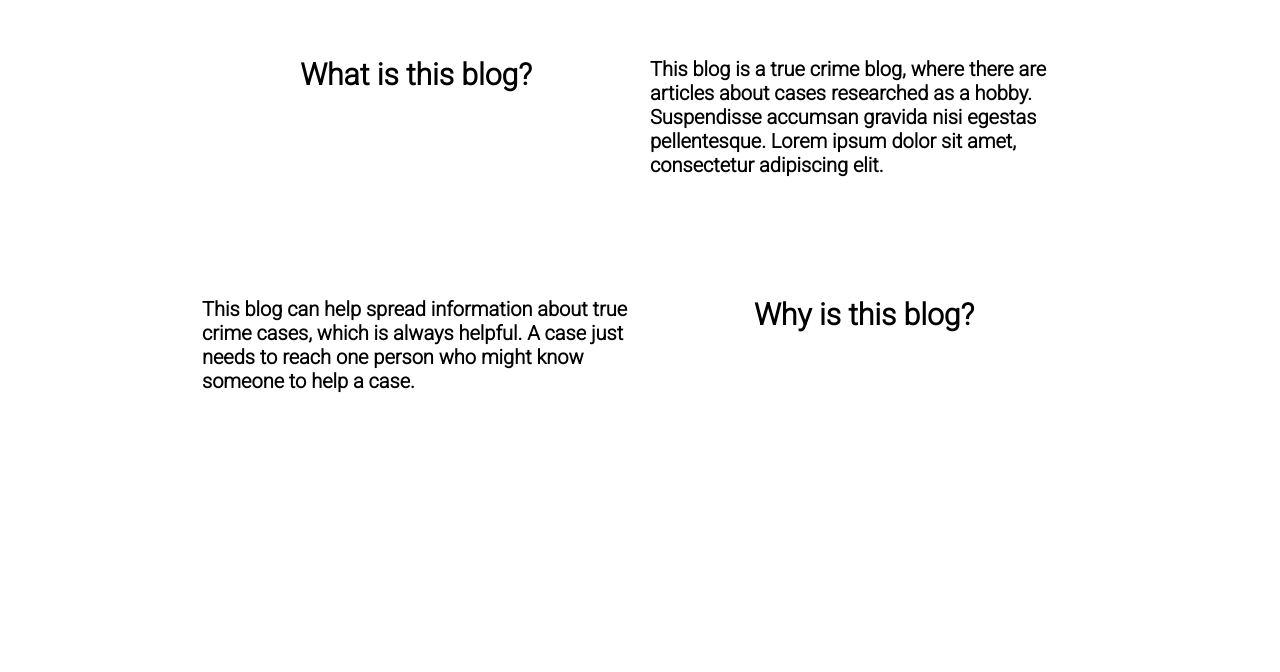
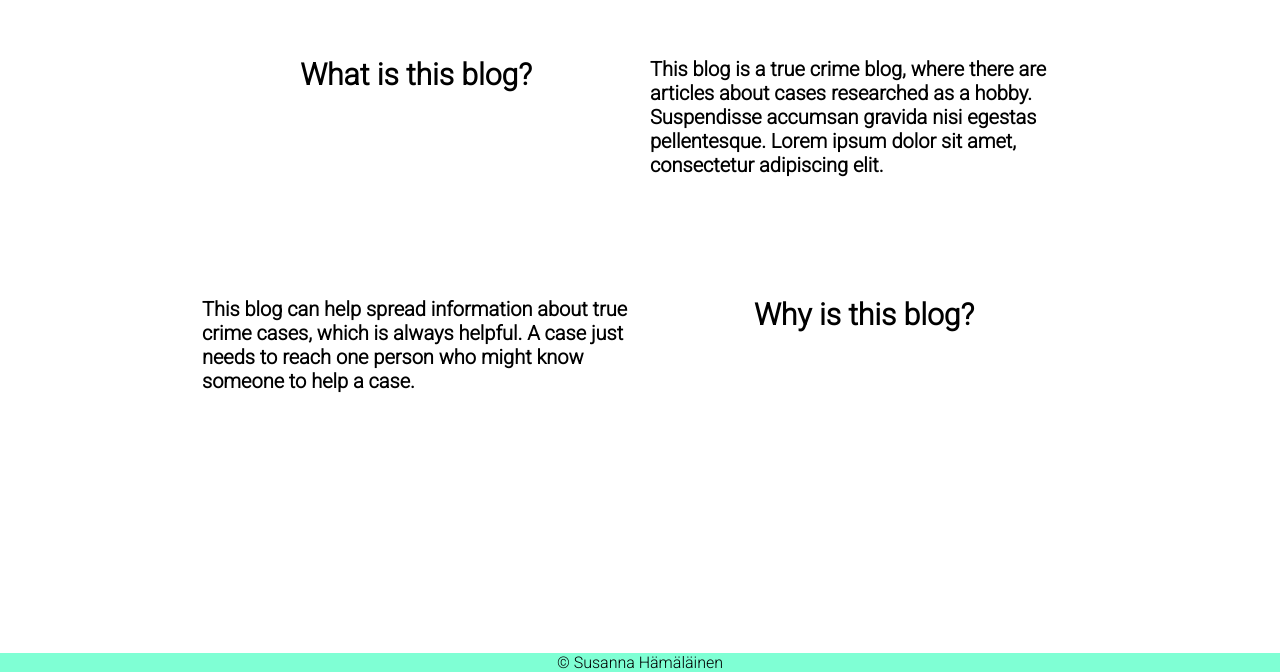
Before and after one commit to Lesuz/Blog, a React (Create React App) app in the folder client/: page /about in a window 1280 px wide. Shown: the part 687-1359 px from the top of the page. Before the commit the page ends 1140 px from the top, so only its background shows below. Built offline with nearby package versions, Linux system fonts and the light colour scheme.

Commit message:
added footer

```diff
--- a/client/src/App.js
+++ b/client/src/App.js
@@ -1,5 +1,6 @@
 import './App.css';
 import Navbar from './components/Navbar'
+import Footer from './components/Footer'
 import { BrowserRouter as Router, Route, Switch } from 'react-router-dom'
 import { useState } from 'react';
 
@@ -35,6 +36,7 @@ function App() {
                     <Route path="/newnews" component={NewNews} />
                     <Route path="/*" component={Homepage} />
                 </Switch>
+                <Footer />
             </Router>
         </div>
     );
--- a/client/src/components/Footer.js
+++ b/client/src/components/Footer.js
@@ -0,0 +1,13 @@
+import '../styles/Footer.css'
+
+const Footer = () => {
+
+    return (
+        <footer>
+            <p>&copy; Susanna Hämäläinen</p>
+        </footer>
+    )
+
+}
+
+export default Footer
--- a/client/src/pages/About.js
+++ b/client/src/pages/About.js
@@ -3,7 +3,7 @@ import banner from '../images/aboutpagebanner.jpg'
 
 const About = () => {
     return (
-        <div>
+        <div className='aboutpagewrapper'>
             <div className='aboutbanner'>
                 <img src={banner}></img>
                 <p>About This Blog</p>
--- a/client/src/styles/About.css
+++ b/client/src/styles/About.css
@@ -1,3 +1,7 @@
+.aboutpagewrapper {
+    margin-bottom: 200px;
+}
+
 .aboutbanner {
     height: 100%;
     width: 80%;
--- a/client/src/styles/Article.css
+++ b/client/src/styles/Article.css
@@ -1,5 +1,6 @@
 .articlecontent {
     margin-top: 70px;
+    margin-bottom: 200px;
 }
 
 .title {
--- a/client/src/styles/Articles.css
+++ b/client/src/styles/Articles.css
@@ -2,6 +2,7 @@
     margin-top: 100px ;
     width: 100%;
     justify-content: center;
+    margin-bottom: 200px;
 }
 .searchbar {
     padding: 20px;
--- /dev/null
+++ b/client/src/styles/Footer.css
@@ -0,0 +1,8 @@
+footer {
+    margin-top: 20px;
+    background-color: aquamarine;
+    position: relative;
+    left: 0;
+    bottom: 0;
+    right: 0;
+}
--- a/client/src/styles/Homepage.css
+++ b/client/src/styles/Homepage.css
@@ -2,6 +2,7 @@
     justify-content: center;
     top: 0;
     width: 100%;
+    margin-bottom: 200px;
 }
 
 .banner {
```
